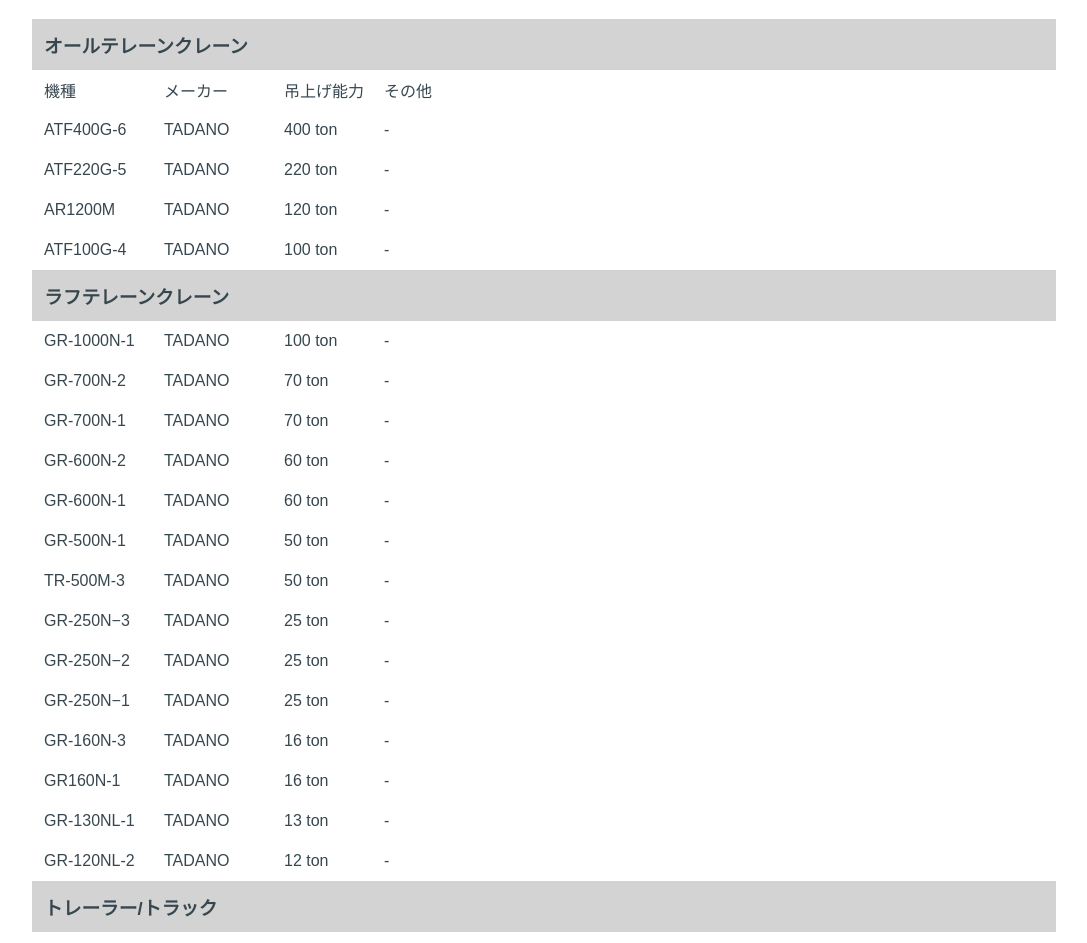
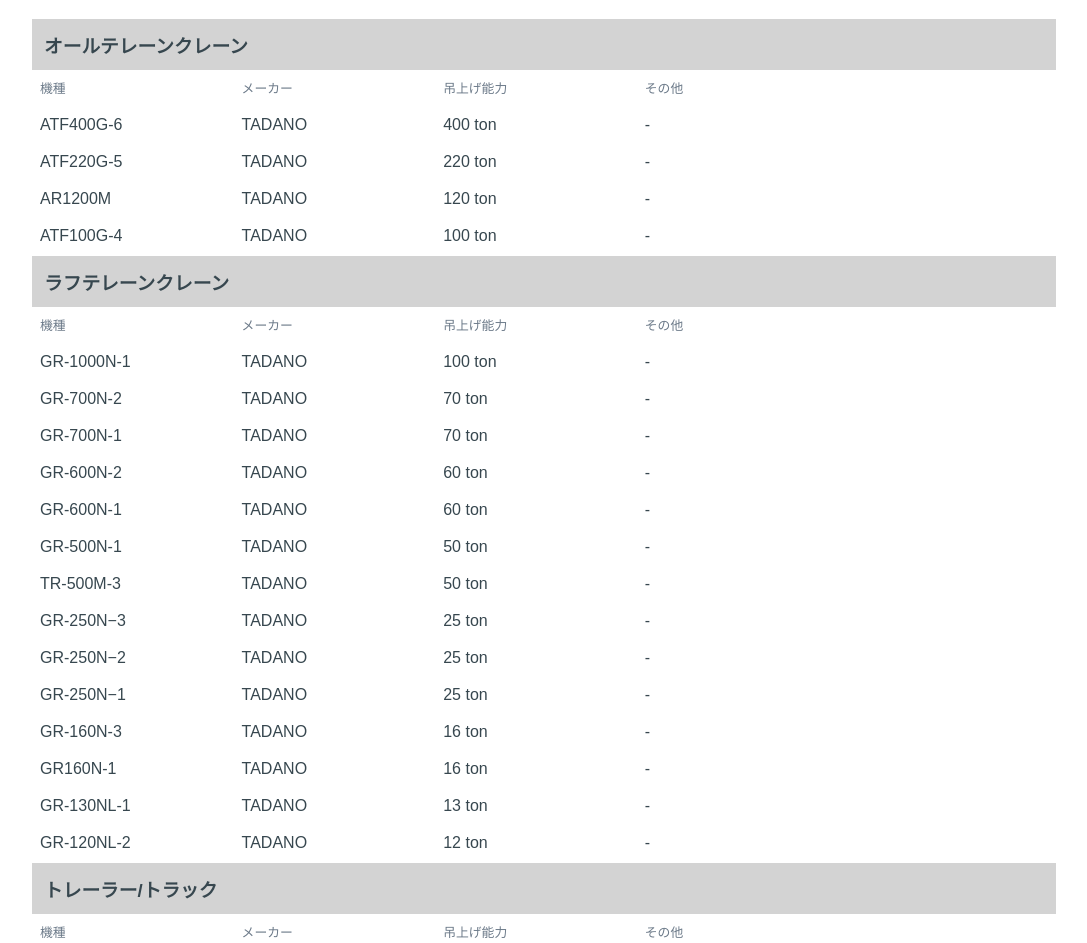
Before and after one commit to YoshitsuguNagao/nagao-website, a React (Create React App) app: page /lineup in a window 1280 px wide. Shown: the part 180-1123 px from the top of the page, without its empty margins (96-1183 px from the left). Built offline with nearby package versions, Linux system fonts and the light colour scheme.

Commit message:
make responsive for lineup

```diff
--- a/package.json
+++ b/package.json
@@ -7,7 +7,8 @@
     "react": "^16.8.6",
     "react-dom": "^16.8.6",
     "react-router-dom": "^5.0.1",
-    "react-scripts": "3.0.1"
+    "react-scripts": "3.0.1",
+    "react-super-responsive-table": "^5.0.0"
   },
   "scripts": {
     "start": "react-scripts start",
--- a/src/pages/Company.js
+++ b/src/pages/Company.js
@@ -20,8 +20,7 @@ class Company extends Component {
   showHistory = (history,index) => {
     return (
       <div className="history-card">
-        <p className="history-year">{history.year}年</p>
-        <p className="history-month">{history.month}月</p>
+        <p className="history-year">{history.year}年 {history.month}月</p>
         <p className="history-event">{history.event}</p>
       </div>
     )
--- a/src/pages/Lineup.js
+++ b/src/pages/Lineup.js
@@ -1,5 +1,8 @@
 import React, { Component } from 'react'
 import lineups from '../data/lineup.json'
+import { Table, Thead, Tbody, Tr, Th, Td } from "react-super-responsive-table"
+import "react-super-responsive-table/dist/SuperResponsiveTableStyle.css"
+
 class Lineup extends Component {
   state = {
     lineups: lineups
@@ -7,12 +10,12 @@ class Lineup extends Component {
 
 lineupCard = (lineup, index) => {
   return (
-    <div className="lineup-card" key={index}>
-      <p className="lineup-model">{lineup.model}</p>
-      <p className="lineup-maker">{lineup.maker}</p>
-      <p className="lineup-capacity">{lineup.capacity} ton</p>
-      <p className="lineup-info">{lineup.info}</p>
-    </div>
+    <li className="table-row" key={index}>
+      <p className="col lineup-model" data-label="機種">{lineup.model}</p>
+      <p className="col lineup-maker" data-label="メーカー">{lineup.maker}</p>
+      <p className="col lineup-capacity" data-label="吊上げ能力">{lineup.capacity} ton</p>
+      <p className="col lineup-info" data-label="その他">{lineup.info}</p>
+    </li>
   )
 }
 
@@ -22,35 +25,61 @@ lineupCard = (lineup, index) => {
       <div className="lineup">
         <h2 className="lineup-title">保有機種一覧</h2>
         <h3 className="lineup-subtitle">オールテレーンクレーン</h3>
-        <div className="lineup-card">
-          <p className="lineup-model">機種</p>
-          <p className="lineup-maker">メーカー</p>
-          <p className="lineup-capacity">吊上げ能力</p>
-          <p className="lineup-info">その他</p>
-        </div>
+          <ul className="responsive-table">
+            <li className="table-header">
+              <p className="col lineup-model">機種</p>
+              <p className="col lineup-maker">メーカー</p>
+              <p className="col lineup-capacity">吊上げ能力</p>
+              <p className="col lineup-info">その他</p>
+            </li>
             {
               lineups.map((lineup, index) => {
                 return lineup.type === "AC" ? this.lineupCard(lineup, index) : null
               })
             }
+          </ul>
         <h3 className="lineup-subtitle">ラフテレーンクレーン</h3>
+        <ul className="responsive-table">
+          <li className="table-header">
+            <p className="col lineup-model">機種</p>
+            <p className="col lineup-maker">メーカー</p>
+            <p className="col lineup-capacity">吊上げ能力</p>
+            <p className="col lineup-info">その他</p>
+          </li>
           {
             lineups.map((lineup, index) => {
               return lineup.type === "RC" ? this.lineupCard(lineup, index) : null
               })
           }
+        </ul>
         <h3 className="lineup-subtitle">トレーラー/トラック</h3>
+        <ul className="responsive-table">
+          <li className="table-header">
+            <p className="col lineup-model">機種</p>
+            <p className="col lineup-maker">メーカー</p>
+            <p className="col lineup-capacity">吊上げ能力</p>
+            <p className="col lineup-info">その他</p>
+          </li>
           {
             lineups.map((lineup, index) => {
               return lineup.type === "Truck" ? this.lineupCard(lineup, index) : null
             })
           }
+        </ul>
         <h3 className="lineup-subtitle">その他</h3>
+        <ul className="responsive-table">
+          <li className="table-header">
+            <p className="col lineup-model">機種</p>
+            <p className="col lineup-maker">メーカー</p>
+            <p className="col lineup-capacity">吊上げ能力</p>
+            <p className="col lineup-info">その他</p>
+          </li>
           {
             lineups.map((lineup, index) => {
               return lineup.type === "ETC" ? this.lineupCard(lineup, index) : null
             })
           }
+        </ul>
       </div>
     )
   }
--- a/src/styles/style.scss
+++ b/src/styles/style.scss
@@ -106,6 +106,10 @@ footer {
       margin: 1rem;
       border-radius: 5px;
       box-shadow: 0px 0px 15px -5px rgba(0,0,0,0.5);
+      &:hover {
+    border: 1px solid rgb(231, 167, 106);
+
+      }
     }
     .company-name {
       font-size: 1.3rem;
@@ -122,12 +126,13 @@ footer {
     }
   }
   .history-container {
-    border: 1px solid rgb(163, 163, 163);
+    // border: 1px solid rgb(231, 167, 106);
     .history-card {
       display: flex;
       padding: 0.5rem 0;
     }
     .history-event {
+      padding-left: 2rem;
       white-space: pre-wrap;
     }
   }
@@ -143,18 +148,61 @@ footer {
     background-color: lightgray;
     padding: 0.75rem;
   }
-  .lineup-card {
-    @include flexbox(null,center);
-    padding: 0.75rem;
-    height: 2.5rem;
+  .responsive-table {
+    li {
+      display: flex;
+    }
+    .table-header {
+      font-size: .8rem;
+      padding: 0.5rem;
+      color: #6C7A89;
+    }
+    .table-row {
+      // box-shadow: 0px 0px 9px 0px rgba(0,0,0,0.1);
+      margin: 3px 0;
+      padding: 0.5rem;
+    }
     .lineup-model {
-      width: 120px;
+      width: 20%;
     }
     .lineup-maker {
-      width: 120px;
+      width: 20%;
+      min-width: 120px;
     }
     .lineup-capacity {
-      width: 100px;
+      width: 20%;
+    }
+    .lineup-info {
+      width: 40%;
+    }
+
+    @media all and (max-width: 640px) {
+      .table-header {
+        display: none;
+      }
+      .table-row {
+        border: 1px solid #6C7A89;
+      }
+      p {
+        margin-bottom: 3px;
+        border-bottom: 1px solid #cecece;
+      }
+      li {
+        display: block;
+      }
+      .col {
+        width: 100%;
+        display: flex;
+        &:before {
+          color: #6C7A89;
+          padding-right: 10px;
+          width: 150px;
+          font-size: .8rem;
+          content: attr(data-label);
+        }
+      }
     }
   }
+
+
 }
```
Also changed, not shown: src/components/layout/Navbar.js (+1 -1 lines), src/pages/LineupTable.js (added, +81 -0 lines), 1 other file (tests, documents, lock files or other folders). Lines whose indentation alone changed are shown as unchanged.
